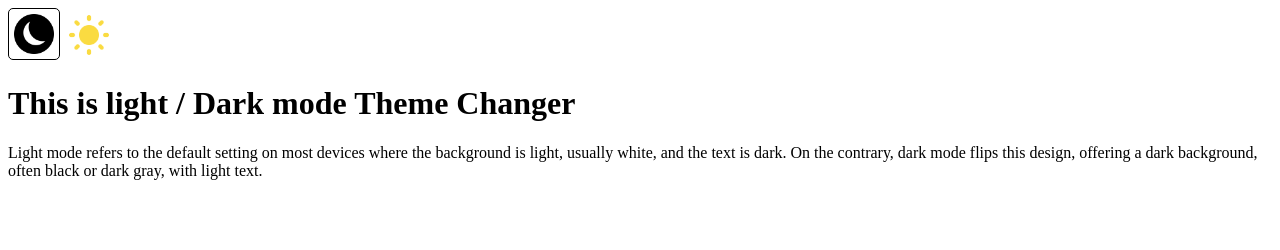
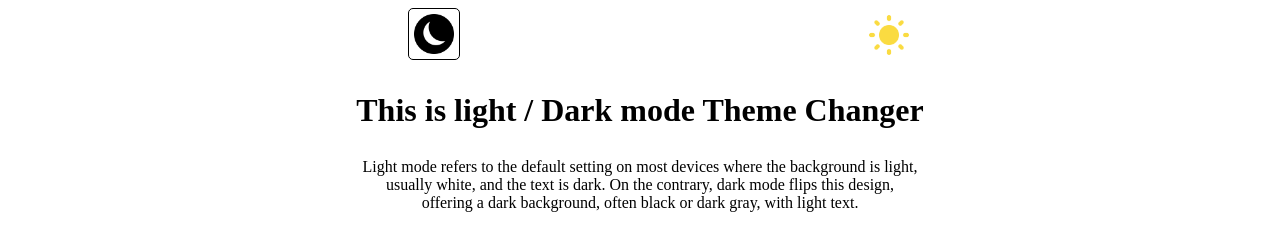
Before and after one commit to anjali0828/light-mode-dark-mode, a plain HTML site: page index.html in a window 1280 px wide. Drawn offline with Linux system fonts and the light colour scheme.

Commit message:
mini changes

```diff
--- a/index.html
+++ b/index.html
@@ -9,11 +9,19 @@
             height: 40px;
             width: 40px;
             cursor: pointer;
-            padding: 5px;
             border-radius: 5px;
             background-color: white;
 
-
+            padding: 5px;
+            margin-left: 400px;
+            }
+        .Mode-name{
+            text-align: center;
+            padding: 7px;
+        }
+        .Mode-desc{
+            text-align: center;
+            margin-top: 5px;
         }
         .active{
             border: 1px solid black;
@@ -33,10 +41,10 @@
      <div>
         <img src="dark-mode.png" class="theme-icon active" id="img-dark" onclick="darkMode()"/>
         <img src="light-mode.png" class="theme-icon" id="img-light" onclick="lightMode()"/>
-        <h1> This is light / Dark mode Theme Changer</h1>
-        <p>
-            Light mode refers to the default setting on most devices where the background is light,
-            usually white, and the text is dark. On the contrary, dark mode flips this design,
+        <h1 class="Mode-name"> This is light / Dark mode Theme Changer</h1>
+        <p class="Mode-desc">
+            Light mode refers to the default setting on most devices where the background is light, <br>
+            usually white, and the text is dark. On the contrary, dark mode flips this design,<br>
             offering a dark background, often black or dark gray, with light text.
         </p>
      </div>
```
